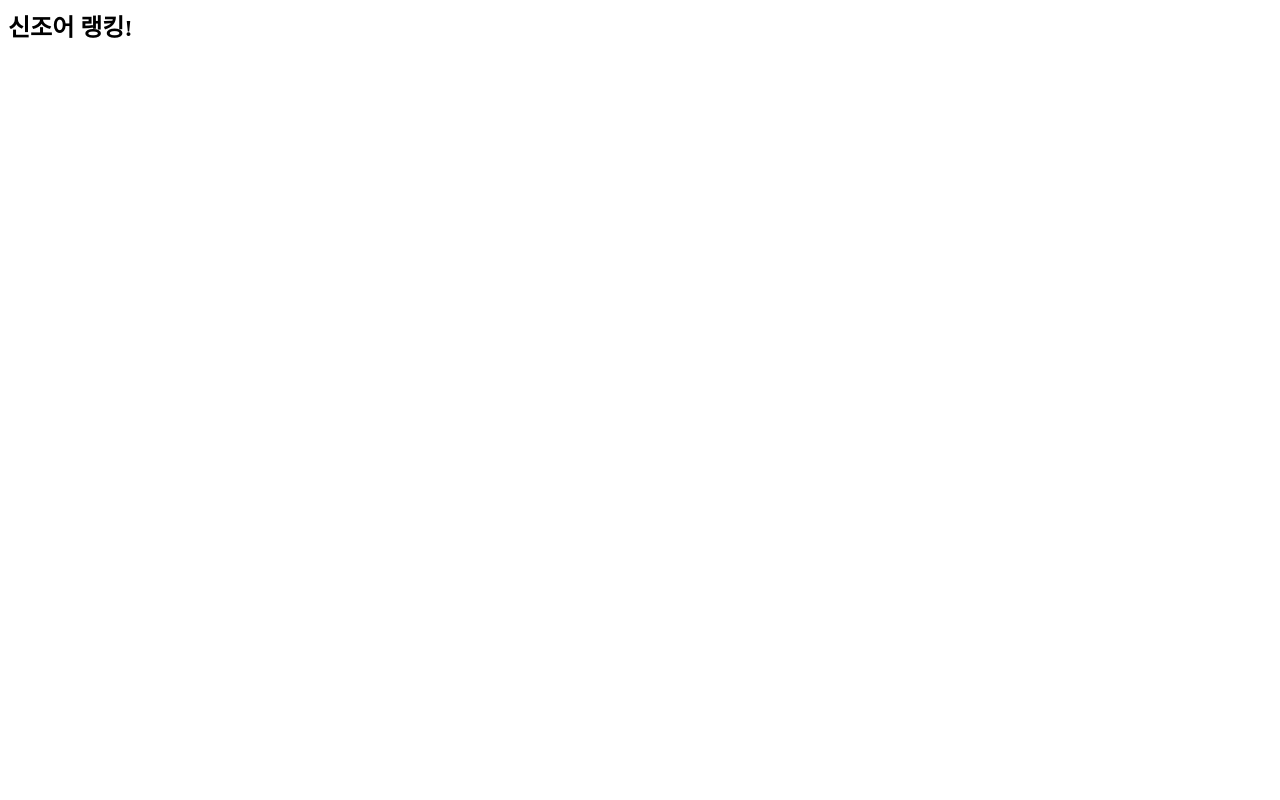
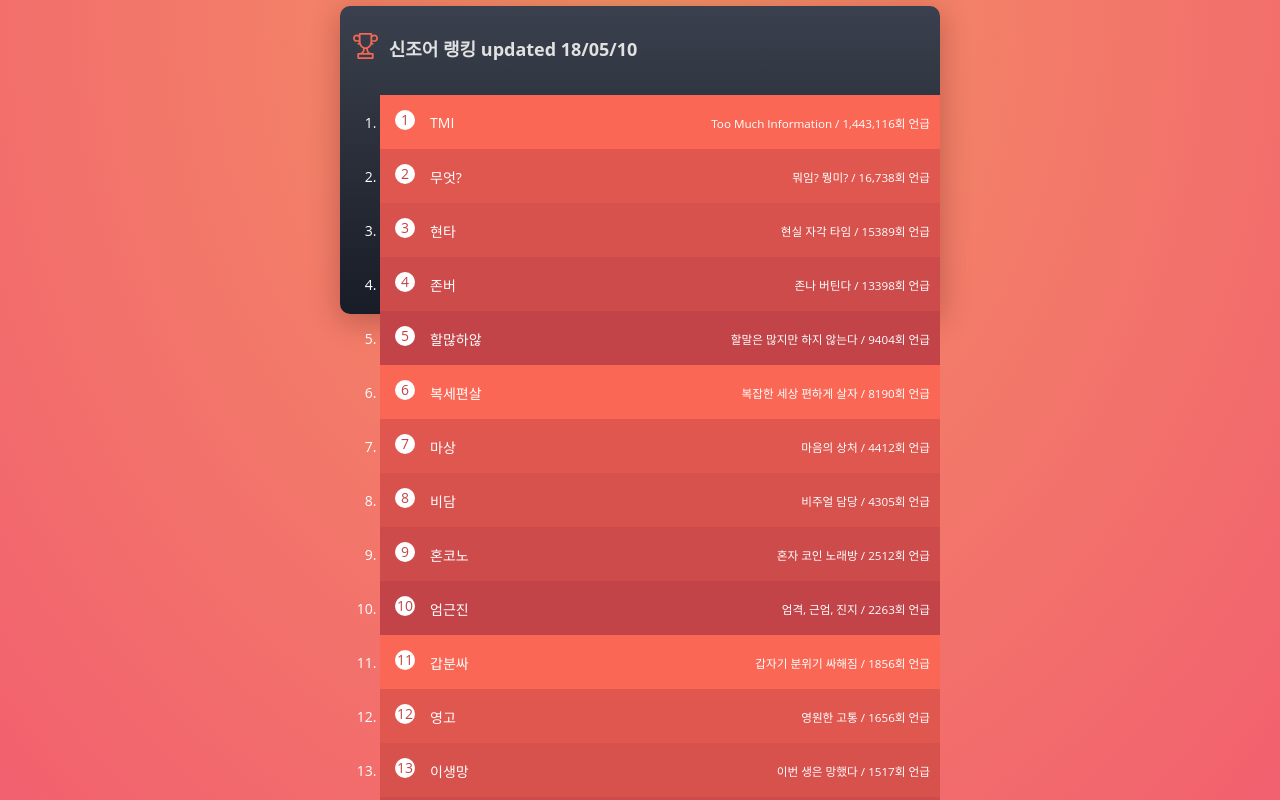
Before and after one commit to jihuun/new-word-rank, a plain HTML site: page index.html in a window 1280 px wide. Drawn offline with Linux system fonts and the light colour scheme.

Commit message:
initial web page and add coined words
Signed-off-by: Ji-Hun Kim <jihuun.k@gmail.com>

```diff
--- a/index.html
+++ b/index.html
@@ -1 +1,147 @@
-<h2>신조어 랭킹!</h2>
+<!--
+
+Follow me on
+Dribbble: https://dribbble.com/supahfunk
+Twitter: https://twitter.com/supahfunk
+Codepen: https://codepen.io/supah/
+
+-->
+<head>
+<title>문화찐따 클리닉</title>
+<link rel="stylesheet" type="text/css" href="style.css">
+</head>
+
+<div class="leaderboard">
+  <h1>
+    <svg class="ico-cup">
+      <use xlink:href="#cup"></use>
+    </svg>
+    신조어 랭킹 updated 18/05/10
+  </h1>
+  <ol>
+    <li>
+      <mark>TMI</mark>
+      <small>Too Much Information / 1,443,116회 언급</small>
+    </li>
+    <li>
+      <mark>무엇?</mark>
+      <small>뭐임? 뭥미? / 16,738회 언급</small>
+    </li>
+    <li>
+      <mark>현타</mark>
+      <small>현실 자각 타임 / 15389회 언급</small>
+    </li>
+    <li>
+      <mark>존버</mark>
+      <small>존나 버틴다 / 13398회 언급</small>
+    </li>
+    <li>
+      <mark>할많하않</mark>
+      <small>할말은 많지만 하지 않는다 / 9404회 언급</small>
+    </li>
+    <li>
+      <mark>복세편살</mark>
+      <small>복잡한 세상 편하게 살자 / 8190회 언급</small>
+    </li>
+    <li>
+      <mark>마상</mark>
+      <small>마음의 상처 / 4412회 언급</small>
+    </li>
+    <li>
+      <mark>비담</mark>
+      <small>비주얼 담당 / 4305회 언급</small>
+    </li>
+    <li>
+      <mark>혼코노</mark>
+      <small>혼자 코인 노래방 / 2512회 언급</small>
+    </li>
+    <li>
+      <mark>엄근진</mark>
+      <small>엄격, 근엄, 진지 / 2263회 언급</small>
+    </li>
+    <li>
+      <mark>갑분싸</mark>
+      <small>갑자기 분위기 싸해짐 / 1856회 언급</small>
+    </li>
+    <li>
+      <mark>영고</mark>
+      <small>영원한 고통 / 1656회 언급</small>
+    </li>
+    <li>
+      <mark>이생망</mark>
+      <small>이번 생은 망했다 / 1517회 언급</small>
+    </li>
+    <li>
+      <mark>팬아저</mark>
+      <small>팬이 아니어도 저장 / 1446회 언급</small>
+    </li>
+    <li>
+      <mark>문찐</mark>
+      <small>문화 찐따 / 1418회 언급</small>
+    </li>
+    <li>
+      <mark>갑분띠</mark>
+      <small>갑자기 분위기 띠용 / 1408회 언급</small>
+    </li>
+    <li>
+      <mark>애빼시</mark>
+      <small>애교 빼면 시체 / 1406회 언급</small>
+    </li>
+    <li>
+      <mark>사바사</mark>
+      <small>사람 by 사람 / 997회 언급</small>
+    </li>
+    <li>
+      <mark>롬곡옾눞</mark>
+      <small>폭풍눈물 / 995회 언급</small>
+    </li>
+    <li>
+      <mark>렬루</mark>
+      <small>real루, 리얼루다가 / 729회 언급</small>
+    </li>
+    <li>
+      <mark>발컨</mark>
+      <small>발로 컨트롤 /  598  회 언급</small>
+    </li>
+    <li>
+      <mark>덕페이스</mark>
+      <small>셀카찍을때 입술을 내미는 표정 / 427회 언급</small>
+    </li>
+    <li>
+      <mark>번달번줌</mark>
+      <small>번호 달라고하면 번호 줌 / 243회 언급</small>
+    </li>
+    <li>
+      <mark>괄도네넴띤</mark>
+      <small>팔도 비빔면 / 229회 언급</small>
+    </li>
+    <li>
+      <mark>법블레스유</mark>
+      <small>법이 아니였으면 너는 이미 칼맞아 죽었다 / 176회 언급</small>
+    </li>
+  </ol>
+</div>
+
+
+<svg style="display: none;">
+  <symbol id="cup" x="0px" y="0px"
+	 width="25px" height="26px" viewBox="0 0 25 26" enable-background="new 0 0 25 26" xml:space="preserve">
+<path fill="#F26856" d="M21.215,1.428c-0.744,0-1.438,0.213-2.024,0.579V0.865c0-0.478-0.394-0.865-0.88-0.865H6.69
+	C6.204,0,5.81,0.387,5.81,0.865v1.142C5.224,1.641,4.53,1.428,3.785,1.428C1.698,1.428,0,3.097,0,5.148
+	C0,7.2,1.698,8.869,3.785,8.869h1.453c0.315,0,0.572,0.252,0.572,0.562c0,0.311-0.257,0.563-0.572,0.563
+	c-0.486,0-0.88,0.388-0.88,0.865c0,0.478,0.395,0.865,0.88,0.865c0.421,0,0.816-0.111,1.158-0.303
+	c0.318,0.865,0.761,1.647,1.318,2.31c0.686,0.814,1.515,1.425,2.433,1.808c-0.04,0.487-0.154,1.349-0.481,2.191
+	c-0.591,1.519-1.564,2.257-2.975,2.257H5.238c-0.486,0-0.88,0.388-0.88,0.865v4.283c0,0.478,0.395,0.865,0.88,0.865h14.525
+	c0.485,0,0.88-0.388,0.88-0.865v-4.283c0-0.478-0.395-0.865-0.88-0.865h-1.452c-1.411,0-2.385-0.738-2.975-2.257
+	c-0.328-0.843-0.441-1.704-0.482-2.191c0.918-0.383,1.748-0.993,2.434-1.808c0.557-0.663,1-1.445,1.318-2.31
+	c0.342,0.192,0.736,0.303,1.157,0.303c0.486,0,0.88-0.387,0.88-0.865c0-0.478-0.394-0.865-0.88-0.865
+	c-0.315,0-0.572-0.252-0.572-0.563c0-0.31,0.257-0.562,0.572-0.562h1.452C23.303,8.869,25,7.2,25,5.148
+	C25,3.097,23.303,1.428,21.215,1.428z M5.238,7.138H3.785c-1.116,0-2.024-0.893-2.024-1.99c0-1.097,0.908-1.99,2.024-1.99
+	c1.117,0,2.025,0.893,2.025,1.99v2.06C5.627,7.163,5.435,7.138,5.238,7.138z M18.883,21.717v2.553H6.118v-2.553H18.883
+	L18.883,21.717z M13.673,18.301c0.248,0.65,0.566,1.214,0.947,1.686h-4.24c0.381-0.472,0.699-1.035,0.947-1.686
+	c0.33-0.865,0.479-1.723,0.545-2.327c0.207,0.021,0.416,0.033,0.627,0.033c0.211,0,0.42-0.013,0.627-0.033
+	C13.195,16.578,13.344,17.436,13.673,18.301z M12.5,14.276c-2.856,0-4.93-2.638-4.93-6.273V1.73h9.859v6.273
+	C17.43,11.638,15.357,14.276,12.5,14.276z M21.215,7.138h-1.452c-0.197,0-0.39,0.024-0.572,0.07v-2.06
+	c0-1.097,0.908-1.99,2.024-1.99c1.117,0,2.025,0.893,2.025,1.99C23.241,6.246,22.333,7.138,21.215,7.138z"/>
+      </symbol>
+</svg>
--- /dev/null
+++ b/style.scss
@@ -0,0 +1,341 @@
+/*--------------------
+Body
+--------------------*/
+*,
+*::before,
+*::after {
+  box-sizing: border-box;
+}
+
+body {
+  min-height: 450px;
+  height: 100vh;
+  margin: 0;
+  background: radial-gradient(ellipse farthest-corner at center top, #f39264 0%, #f2606f 100%);
+  color: #fff;
+  font-family: 'Open Sans', sans-serif;
+}
+
+
+/*--------------------
+Leaderboard
+--------------------*/
+.leaderboard {
+  position: absolute;
+  top: 20%;
+  left: 50%;
+  transform: translate(-50%, -50%);
+  width: 600px;
+  height: 308px;
+  background: linear-gradient(to bottom, #3a404d, #181c26);
+  border-radius: 10px;
+  box-shadow: 0 7px 30px rgba(62, 9, 11, .3);
+
+  h1 {
+    font-size: 18px;
+    color: #e1e1e1;
+    padding: 12px 13px 18px;
+
+    & svg {
+      width: 25px;
+      height: 26px;
+      position: relative;
+      top: 3px;
+      margin-right: 6px;
+      vertical-align: baseline;
+    }
+
+  }
+
+  ol {
+    counter-reset: leaderboard;
+
+    li {
+      position: relative;
+      z-index: 1;
+      font-size: 14px;
+      counter-increment: leaderboard;
+      padding: 18px 10px 18px 50px;
+      cursor: pointer;
+      backface-visibility: hidden;
+      transform: translateZ(0) scale(1.0, 1.0);
+
+
+      &::before {
+        content: counter(leaderboard);
+        position: absolute;
+        z-index: 2;
+        top: 15px;
+        left: 15px;
+        width: 20px;
+        height: 20px;
+        line-height: 20px;
+        color: #c24448;
+        background: #fff;
+        border-radius: 20px;
+        text-align: center;
+      }
+
+      mark {
+        position: absolute;
+        z-index: 2;
+        top: 0;
+        left: 0;
+        width: 100%;
+        height: 100%;
+        padding: 18px 10px 18px 50px;
+        margin: 0;
+        background: none;
+        color: #fff;
+
+        &::before, &::after {
+          content: '';
+          position: absolute;
+          z-index: 1;
+          bottom: -11px;
+          left: -9px;
+          border-top: 10px solid #c24448;
+          border-left: 10px solid transparent;
+          transition: all .1s ease-in-out;
+          opacity: 0;
+        }
+
+        &::after {
+          left: auto;
+          right: -9px;
+          border-left: none;
+          border-right: 10px solid transparent;
+        }
+      }
+
+      small {
+        position: relative;
+        z-index: 2;
+        display: block;
+        text-align: right;
+      }
+
+      &::after {
+        content: '';
+        position: absolute;
+        z-index: 1;
+        top: 0;
+        left: 0;
+        width: 100%;
+        height: 100%;
+        background: #fa6855;
+        box-shadow: 0 3px 0 rgba(0, 0, 0, .08);
+        // transform: scaleX(1.06) scaleY(1.03);
+        transition: all .3s ease-in-out;
+        opacity: 0;
+      }
+
+      &:nth-child(1) {
+        background: #fa6855;
+        &::after {
+          background: #fa6855;
+        }
+      }
+
+      &:nth-child(2) {
+        background: #e0574f;
+        &::after {
+          background: #e0574f;
+          /* box-shadow: 0 2px 0 rgba(0, 0, 0, .08); */
+        }
+
+       /* & mark {
+          &::before, &::after {
+            border-top: 6px solid #ba4741;
+            bottom: -7px;
+          }
+        } */
+      }
+
+      &:nth-child(3) {
+        background: #d7514d;
+        &::after {
+          background: #d7514d;
+        }
+      }
+
+      &:nth-child(4) {
+        background: #cd4b4b;
+        &::after {
+          background: #cd4b4b;
+        }
+      }
+
+      &:nth-child(5) {
+        background: #c24448;
+        &::after {
+          background: #c24448;
+        }
+      }
+
+
+      &:nth-child(6) {
+        background: #fa6855;
+        &::after {
+          background: #fa6855;
+        }
+      }
+
+      &:nth-child(7) {
+        background: #e0574f;
+        &::after {
+          background: #e0574f;
+        }
+      }
+
+      &:nth-child(8) {
+        background: #d7514d;
+        &::after {
+          background: #d7514d;
+        }
+      }
+
+      &:nth-child(9) {
+        background: #cd4b4b;
+        &::after {
+          background: #cd4b4b;
+        }
+      }
+
+      &:nth-child(10) {
+        background: #c24448;
+        &::after {
+          background: #c24448;
+        }
+      }
+      &:nth-child(11) {
+        background: #fa6855;
+        &::after {
+          background: #fa6855;
+        }
+      }
+
+      &:nth-child(12) {
+        background: #e0574f;
+        &::after {
+          background: #e0574f;
+        }
+      }
+      &:nth-child(13) {
+        background:  #d7514d;
+        &::after {
+          background: #d7514d;
+        }
+      }
+      &:nth-child(14) {
+        background:  #cd4b4b;
+        &::after {
+          background: #cd4b4b;
+        }
+      }
+      &:nth-child(15) {
+        background: #c24448;
+        &::after {
+          background: #c24448;
+        }
+      }
+      &:nth-child(16) {
+        background: #fa6855;
+        &::after {
+          background: #fa6855;
+        }
+      }
+      &:nth-child(17) {
+        background:  #e0574f;
+        &::after {
+          background: #e0574f;
+        }
+      }
+      &:nth-child(18) {
+        background:  #d7514d;
+        &::after {
+          background: #d7514d;
+        }
+      }
+      &:nth-child(19) {
+        background:  #cd4b4b;
+        &::after {
+          background: #cd4b4b;
+        }
+      }
+      &:nth-child(20) {
+        background:  #c24448;
+        &::after {
+          background: #c24448;
+        }
+      }
+      &:nth-child(21) {
+        background:  #fa6855;
+        &::after {
+          background: #fa6855;
+        }
+      }
+      &:nth-child(22) {
+        background:  #e0574f;
+        &::after {
+          background: #e0574f;
+        }
+      }
+      &:nth-child(23) {
+        background:  #d7514d;
+        &::after {
+          background: #d7514d;
+        }
+      }
+      &:nth-child(24) {
+        background:  #cd4b4b;
+        &::after {
+          background: #cd4b4b;
+        }
+      }
+/* #fa6855; #e0574f; #d7514d; #cd4b4b; #c24448; */
+      &:nth-child(25) {
+        background: #c24448;
+        border-radius: 0 0 10px 10px;
+        &::after {
+          background: #c24448;
+          box-shadow: 0 -2.5px 0 rgba(0, 0, 0, .12);
+          border-radius: 0 0 10px 10px;
+        }
+
+        & mark {
+          &::before, &::after {
+            top: -9px;
+            bottom: auto;
+            border-top: none;
+            border-bottom: 8px solid #993639;
+          }
+        }
+      }
+
+    }
+
+    // hover
+    li:hover {
+      z-index: 2;
+      overflow: visible;
+
+      &::after {
+        opacity: 1;
+        transform: scaleX(1.06) scaleY(1.03);
+      }
+
+      & mark {
+        &::before, &::after {
+          opacity: 1;
+          transition: all .35s ease-in-out;
+        }
+      }
+    }
+
+  }
+}
+
+* {
+  //display: none;
+}
```
Also changed, not shown: style.css (added).
